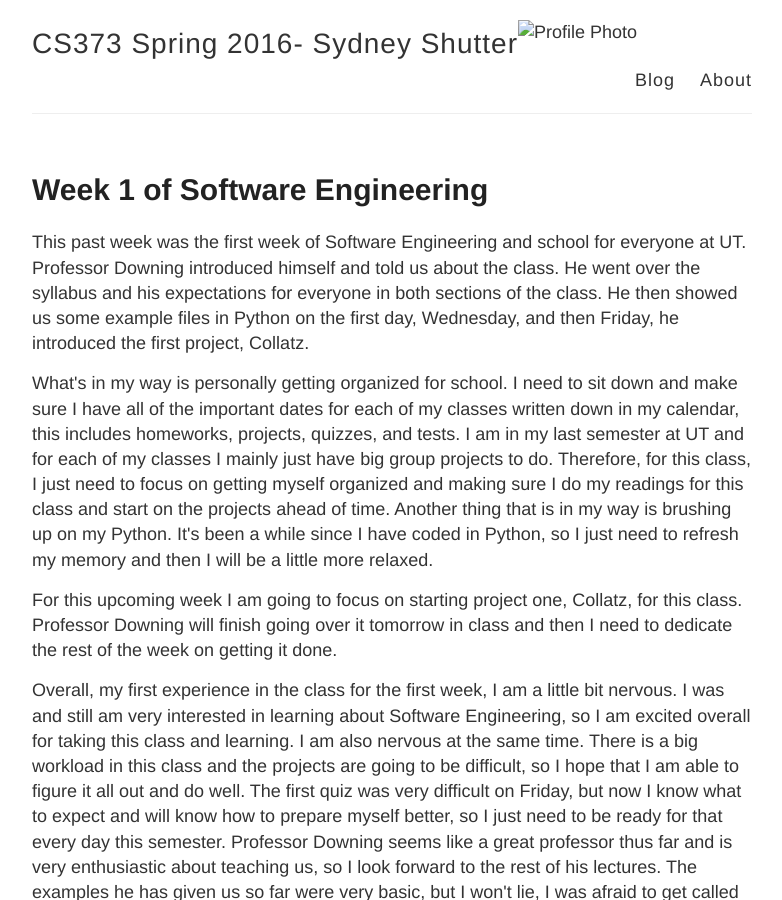
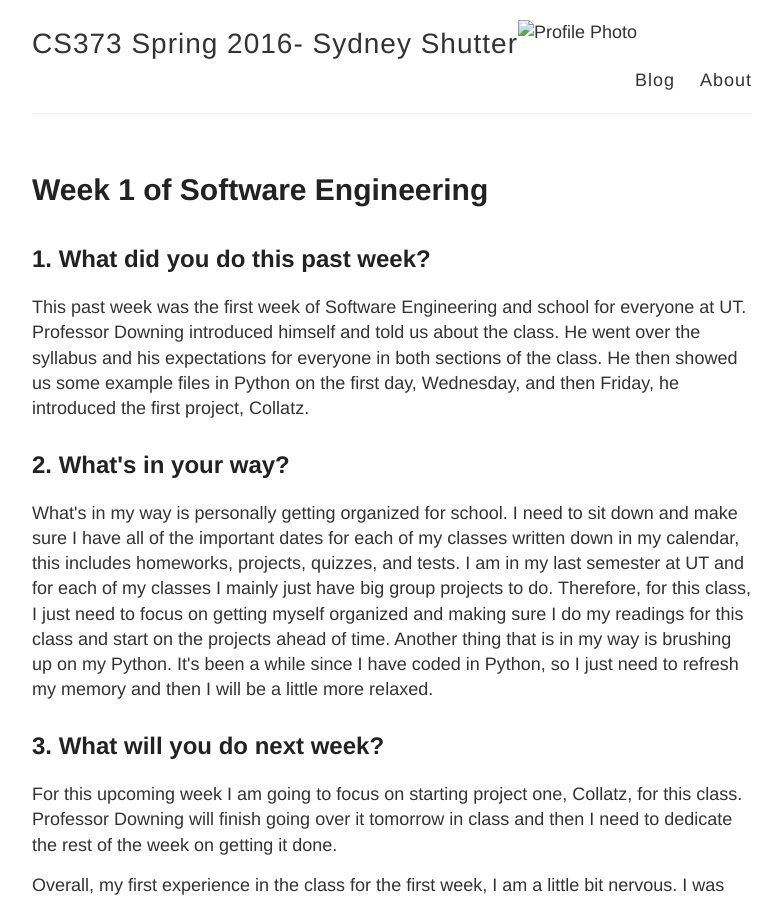
Before and after one commit to seshutter/seshutter.github.io, a Jekyll site: the page built from index.html, in a window 1280 px wide and 900 px high. Shown: the whole window, without its empty margins (248-1030 px from the left). Built offline with Jekyll 4.4.1, drawn with Linux system fonts in a browser that asks for light colours.

Commit message:
edited index.html
I added the questions that we were supposed to answer and then
organized the code a little bit

```diff
--- a/index.html
+++ b/index.html
@@ -7,7 +7,7 @@ permalink: /week1/
 <!DOCTYPE html>
 <html>
   <head>
-    <title>Week 1 – CS373 Spring 2016- Sydney Shutter – </title>
+    <title>Week 1 – CS373 Spring 2016: Sydney Shutter – </title>
 
         <meta charset="utf-8" />
     <meta content='text/html; charset=utf-8' http-equiv='Content-Type'>
@@ -56,18 +56,67 @@ permalink: /week1/
       <article class="post">
   <h1>Week 1 of Software Engineering</h1>
 
-<p>
-	This past week was the first week of Software Engineering and school for everyone at UT.  Professor Downing introduced himself and told us about the class.  He went over the syllabus and his expectations for everyone in both sections of the class.  He then showed us some example files in Python on the first day, Wednesday, and then Friday, he introduced the first project, Collatz.</p>
+	<h2>1. What did you do this past week?</h2>
+		<p>
+			This past week was the first week of Software Engineering and school for
+			everyone at UT.  Professor Downing introduced himself and told us about the
+			class.  He went over the syllabus and his expectations for everyone in both
+			sections of the class.  He then showed us some example files in Python on the
+			first day, Wednesday, and then Friday, he introduced the first project,
+			Collatz.
+		</p>
 
-<p>What's in my way is personally getting organized for school.  I need to sit down and make sure I have all of the important dates for each of my classes written down in my calendar, this includes homeworks, projects, quizzes, and tests.  I am in my last semester at UT and for each of my classes I mainly just have big group projects to do.  Therefore, for this class, I just need to focus on getting myself organized and making sure I do my readings for this class and start on the projects ahead of time.  Another thing that is in my way is brushing up on my Python.  It's been a while since I have coded in Python, so I just need to refresh my memory and then I will be a little more relaxed.</p>
+	<h2>2. What's in your way?</h2>
+		<p>
+			What's in my way is personally getting organized for school.  I need to sit
+			down and make sure I have all of the important dates for each of my classes
+			written down in my calendar, this includes homeworks, projects, quizzes, and
+			tests.  I am in my last semester at UT and for each of my classes I mainly
+			just have big group projects to do.  Therefore, for this class, I just need
+			to focus on getting myself organized and making sure I do my readings for
+			this class and start on the projects ahead of time.  Another thing that is in
+			my way is brushing up on my Python.  It's been a while since I have coded in
+			Python, so I just need to refresh my memory and then I will be a little more
+			relaxed.
+		</p>
 
-<p>For this upcoming week I am going to focus on starting project one, Collatz, for this class.  Professor Downing will finish going over it tomorrow in class and then I need to dedicate the rest of the week on getting it done.</p>
+	<h2>3. What will you do next week?</h2>
+		<p>
+			For this upcoming week I am going to focus on starting project one, Collatz,
+			for this class.  Professor Downing will finish going over it tomorrow in
+			class and then I need to dedicate the rest of the week on getting it done.
+		</p>
 
-<p>Overall, my first experience in the class for the first week, I am a little bit nervous.  I was and still am very interested in learning about Software Engineering, so I am excited overall for taking this class and learning.  I am also nervous at the same time.  There is a big workload in this class and the projects are going to be difficult, so I hope that I am able to figure it all out and do well.  The first quiz was very difficult on Friday, but now I know what to expect and will know how to prepare myself better, so I just need to be ready for that every day this semester.  Professor Downing seems like a great professor thus far and is very enthusiastic about teaching us, so I look forward to the rest of his lectures.  The examples he has given us so far were very basic, but I won't lie, I was afraid to get called on in class because I did not want to mess up when he asked me a question.</p>
+	<p>
+		Overall, my first experience in the class for the first week, I am a little bit
+		nervous.  I was and still am very interested in learning about Software
+		Engineering, so I am excited overall for taking this class and learning.  I am
+		also nervous at the same time.  There is a big workload in this class and the
+		projects are going to be difficult, so I hope that I am able to figure it all out
+		and do well.  The first quiz was very difficult on Friday, but now I know what to
+		expect and will know how to prepare myself better, so I just need to be ready for
+		that every day this semester.  Professor Downing seems like a great professor
+		thus far and is very enthusiastic about teaching us, so I look forward to the
+		rest of his lectures.  The examples he has given us so far were very basic, but
+		I won't lie, I was afraid to get called on in class because I did not want to
+		mess up when he asked me a question.
+	</p>
 
-<h2>Tip</h2>
+	<h2>Tip</h2>
 
-<p>For my tip, if you are having any sorts of problem installing Ruby on Rails on a Mac, I found this website: <a href="http://railsapps.github.io/installrubyonrails-mac.html/" target="_blank">Install Ruby on Rails · Mac OS X El Capitan</a>.  It helps you install Xcode, Xcode command line tools, configure git, install Homebrew, <a href="https://en.wikipedia.org/wiki/GNU_Privacy_Guard" target="_blank">GPG</a>, RVM (<a href="https://rvm.io" target="_blank">Ruby Version Manager</a>, Ruby, check your Gem manager, gemsets, and global gemsets, install Bundler, and finally install Rails.  So it helps you get everything set up and then teaches you how to use Rails, so how to create folders and applications, etc.</p>
+		<p>
+			For my tip, if you are having any sorts of problem installing Ruby on Rails
+			on a Mac, I found this website:
+			<a href="http://railsapps.github.io/installrubyonrails-mac.html/" target="_blank">
+			Install Ruby on Rails · Mac OS X El Capitan</a>.  It helps you install Xcode,
+			Xcode command line tools, configure git, install Homebrew,
+			<a href="https://en.wikipedia.org/wiki/GNU_Privacy_Guard" target="_blank">
+			GPG</a>, RVM (<a href="https://rvm.io" target="_blank">Ruby Version
+			Manager</a>, Ruby, check your Gem manager, gemsets, and global gemsets,
+			install Bundler, and finally install Rails.  So it helps you get everything
+			set up and then teaches you how to use Rails, so how to create folders and
+			applications, etc.
+		</p>
 
   </div>
 
```
